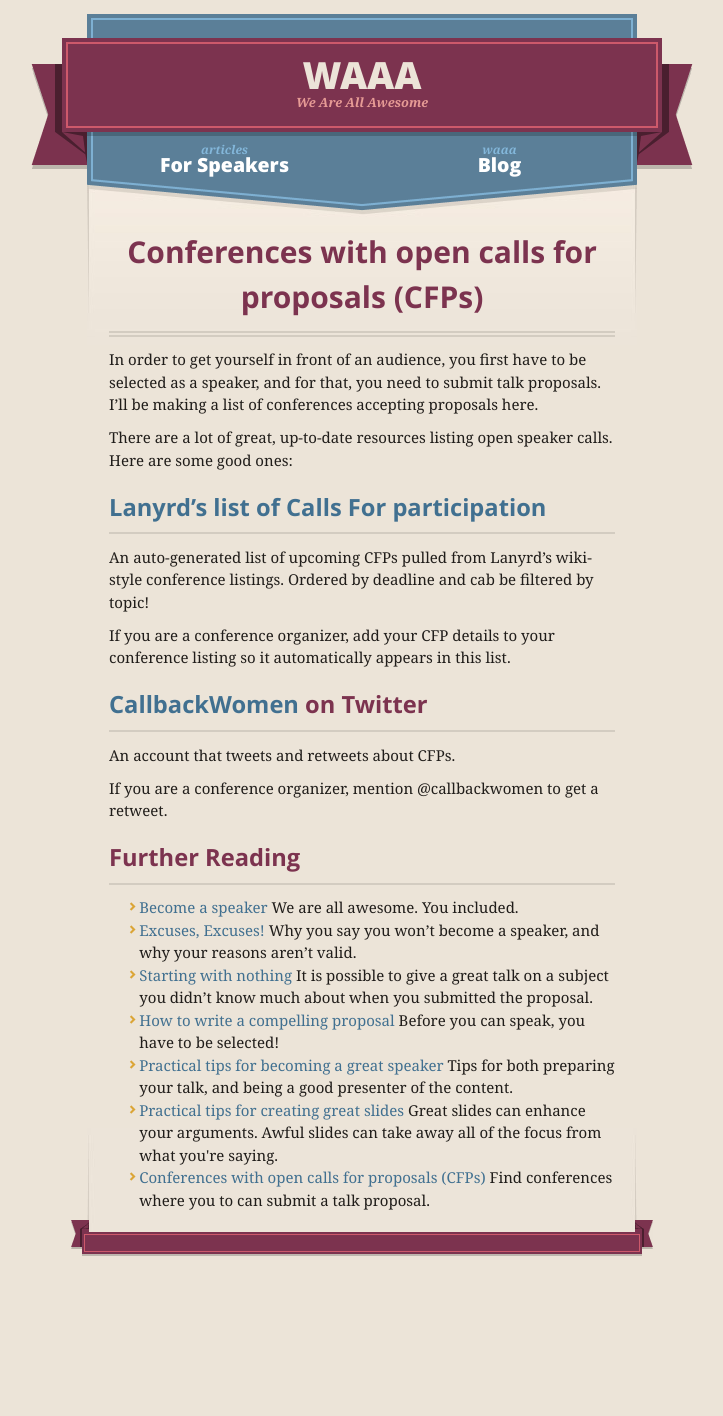
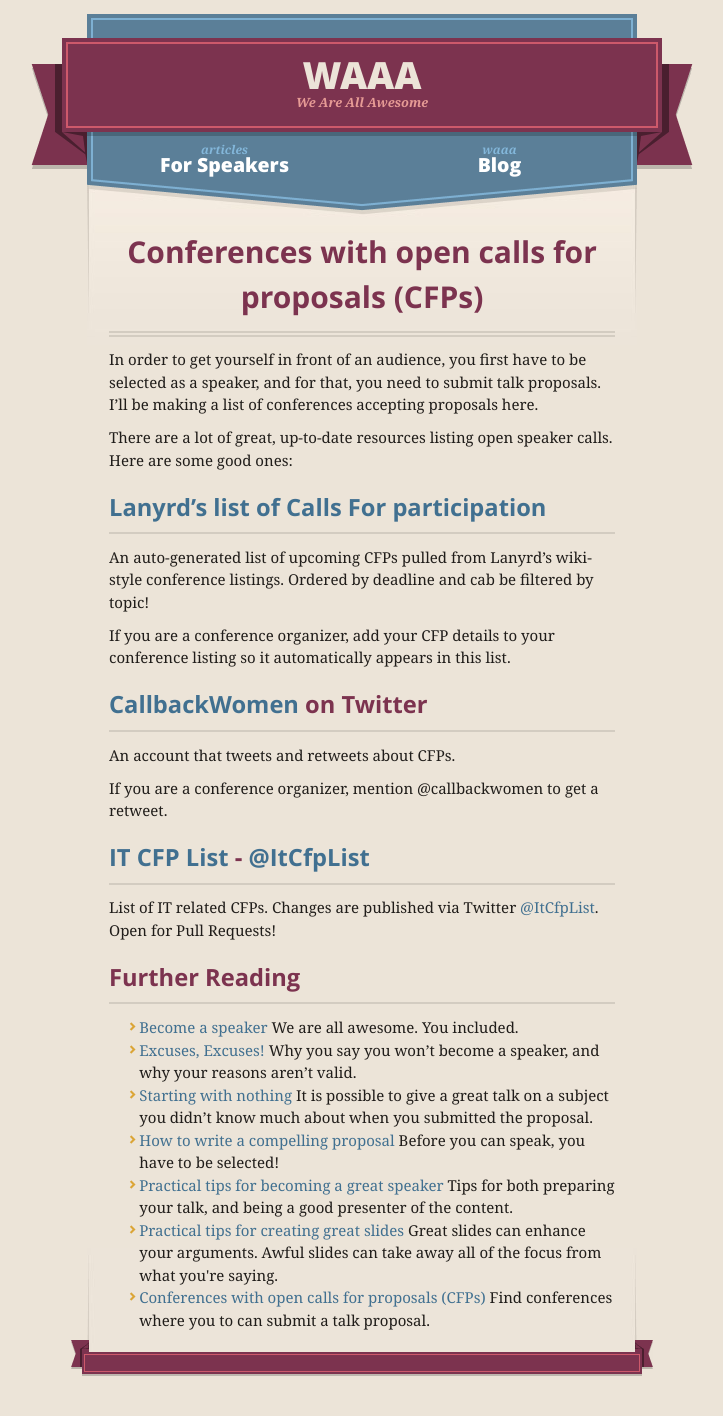
Before and after one commit to janl/waaa, a Jekyll site: the page built from for_speakers/conferences-with-open-cfps.md, in a window 1280 px wide. Shown: the whole page, without its empty margins (278-1001 px from the left). Built offline with Jekyll 4.4.1, drawn with Linux system fonts in a browser that asks for light colours; nearby versions of some CDN libraries; comment, search, counter and statistics services are not loaded; before the commit the page ends 1296 px from its top, so only the background shows below that.

Commit message:
Adding IT CFP List

```diff
--- a/for_speakers/conferences-with-open-cfps.md
+++ b/for_speakers/conferences-with-open-cfps.md
@@ -23,3 +23,7 @@ If you are a conference organizer, add your CFP details to your conference listi
 An account that tweets and retweets about CFPs.
 
 If you are a conference organizer, mention @callbackwomen to get a retweet.
+
+## [IT CFP List](https://github.com/softwaremill/it-cfp-list) - [@ItCfpList](https://twitter.com/ItCfpList)
+
+List of IT related CFPs. Changes are published via Twitter [@ItCfpList](https://twitter.com/ItCfpList). Open for Pull Requests!
```
